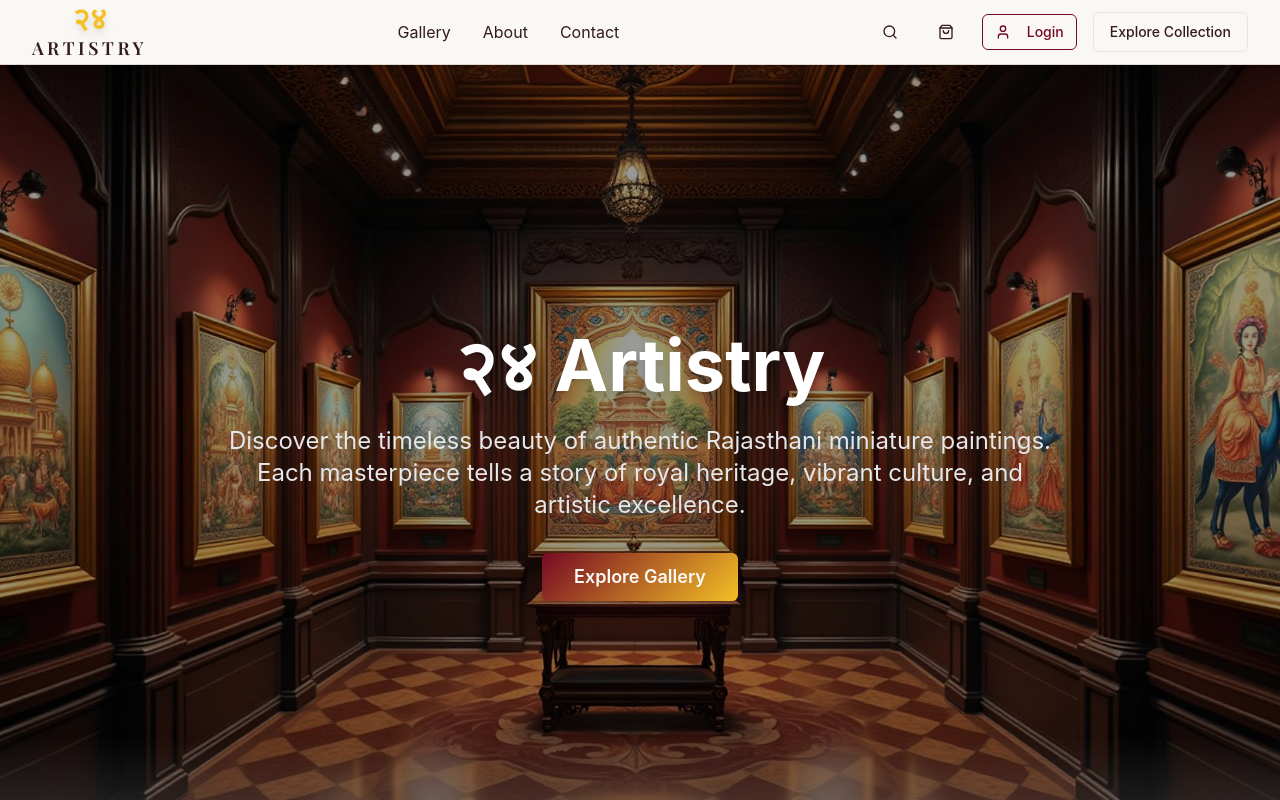
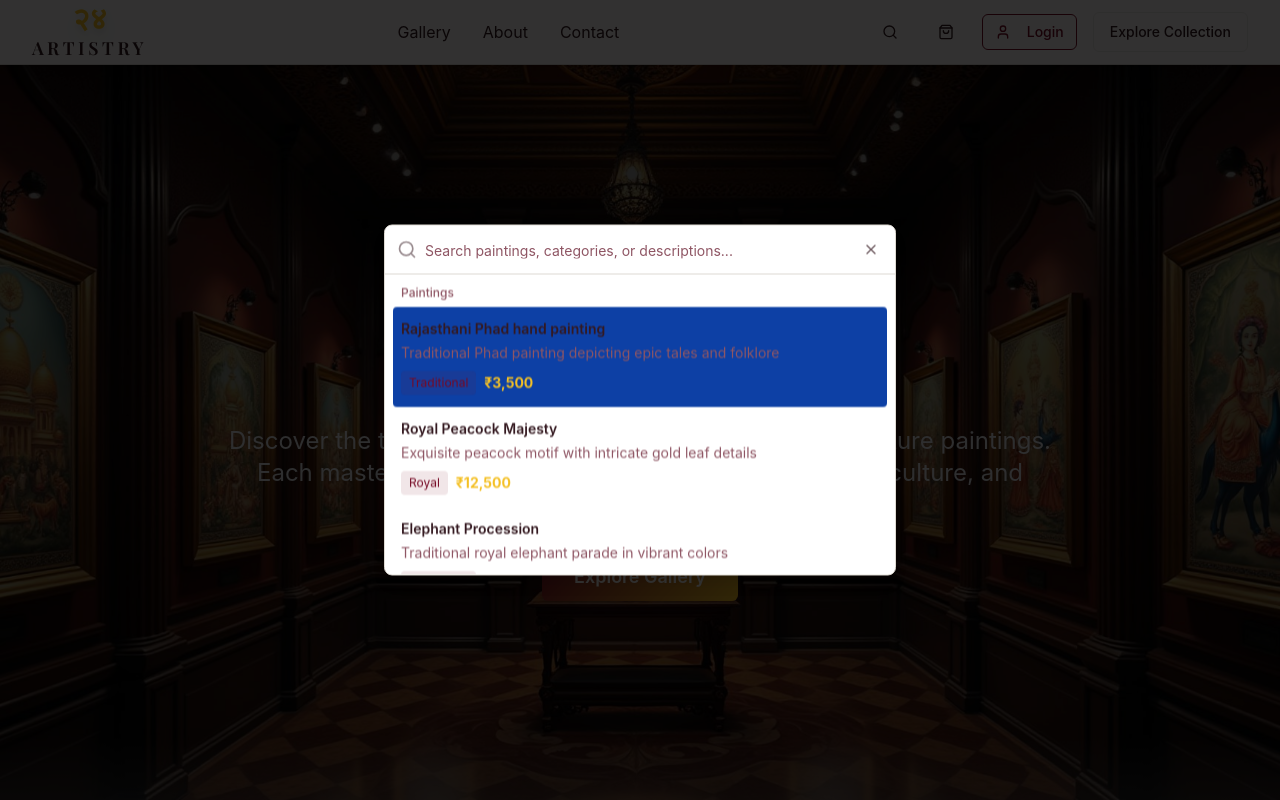
Before and after one commit to Harshchougule1/twentyfour-rajasthani-artistry, a React (Vite) app: page / in a window 1280 px wide. Both pictures are taken after a click on the button 889 px from the left and 32 px from the top of the page. Shown: the top 800 px of the page. Built offline with nearby package versions, Linux system fonts and the light colour scheme.

Commit message:
Implement Search Functionality
Make the search tab functional by adding the necessary backend and frontend logic to allow users to search for paintings.

```diff
--- a/package.json
+++ b/package.json
@@ -43,7 +43,7 @@
     "@tanstack/react-query": "^5.56.2",
     "class-variance-authority": "^0.7.1",
     "clsx": "^2.1.1",
-    "cmdk": "^1.0.0",
+    "cmdk": "^1.1.1",
     "date-fns": "^3.6.0",
     "embla-carousel-react": "^8.3.0",
     "input-otp": "^1.2.4",
--- a/src/components/Header.tsx
+++ b/src/components/Header.tsx
@@ -2,6 +2,7 @@ import { Button } from "@/components/ui/button";
 import { Menu, Search, User, LogOut } from "lucide-react";
 import { CartSheet } from "./CartSheet";
 import { AuthDialog } from "./AuthDialog";
+import SearchDialog from "./SearchDialog";
 import { useAuth } from "@/hooks/useAuth";
 import { useState } from "react";
 
@@ -11,6 +12,7 @@ interface HeaderProps {
 
 const Header = ({ onShowOrders }: HeaderProps) => {
   const [showAuthDialog, setShowAuthDialog] = useState(false);
+  const [showSearchDialog, setShowSearchDialog] = useState(false);
   const { user, signOut } = useAuth();
 
   return (
@@ -47,7 +49,11 @@ const Header = ({ onShowOrders }: HeaderProps) => {
 
           {/* Actions */}
           <div className="flex items-center space-x-4">
-            <Button variant="ghost" size="icon">
+            <Button
+              variant="ghost"
+              size="icon"
+              onClick={() => setShowSearchDialog(true)}
+            >
               <Search className="h-5 w-5" />
             </Button>
             <CartSheet />
@@ -101,6 +107,10 @@ const Header = ({ onShowOrders }: HeaderProps) => {
         open={showAuthDialog}
         onOpenChange={setShowAuthDialog}
       />
+      <SearchDialog
+        open={showSearchDialog}
+        onOpenChange={setShowSearchDialog}
+      />
     </header>
   );
 };
--- /dev/null
+++ b/src/components/SearchDialog.tsx
@@ -0,0 +1,118 @@
+import { useState } from "react";
+import { Dialog, DialogContent, DialogHeader, DialogTitle } from "@/components/ui/dialog";
+import { Command, CommandDialog, CommandEmpty, CommandGroup, CommandInput, CommandItem, CommandList } from "@/components/ui/command";
+import { Search } from "lucide-react";
+
+interface SearchDialogProps {
+  open: boolean;
+  onOpenChange: (open: boolean) => void;
+}
+
+const paintings = [
+  {
+    id: 1,
+    title: "Rajasthani Phad hand painting",
+    price: "₹3,500",
+    description: "Traditional Phad painting depicting epic tales and folklore",
+    category: "Traditional"
+  },
+  {
+    id: 2,
+    title: "Royal Peacock Majesty",
+    price: "₹12,500",
+    description: "Exquisite peacock motif with intricate gold leaf details",
+    category: "Royal"
+  },
+  {
+    id: 3,
+    title: "Elephant Procession",
+    price: "₹18,000",
+    description: "Traditional royal elephant parade in vibrant colors",
+    category: "Traditional"
+  },
+  {
+    id: 4,
+    title: "Heritage Collection",
+    price: "₹25,000",
+    description: "Curated set of classical Rajasthani miniatures",
+    category: "Heritage"
+  }
+];
+
+const SearchDialog = ({ open, onOpenChange }: SearchDialogProps) => {
+  const [searchQuery, setSearchQuery] = useState("");
+
+  const filteredPaintings = paintings.filter(painting =>
+    painting.title.toLowerCase().includes(searchQuery.toLowerCase()) ||
+    painting.description.toLowerCase().includes(searchQuery.toLowerCase()) ||
+    painting.category.toLowerCase().includes(searchQuery.toLowerCase())
+  );
+
+  const handleSelectPainting = (painting: typeof paintings[0]) => {
+    // Scroll to gallery section and close dialog
+    document.getElementById('gallery')?.scrollIntoView({ behavior: 'smooth' });
+    onOpenChange(false);
+
+    // Optional: Open WhatsApp with the specific painting
+    setTimeout(() => {
+      window.open(
+        `https://wa.me/918605322549?text=Hi, I'm interested in ${painting.title} for ${painting.price}`,
+        '_blank'
+      );
+    }, 500);
+  };
+
+  return (
+    <CommandDialog open={open} onOpenChange={onOpenChange}>
+      <CommandInput
+        placeholder="Search paintings, categories, or descriptions..."
+        value={searchQuery}
+        onValueChange={setSearchQuery}
+      />
+      <CommandList>
+        <CommandEmpty>No paintings found.</CommandEmpty>
+        <CommandGroup heading="Paintings">
+          {filteredPaintings.map((painting) => (
+            <CommandItem
+              key={painting.id}
+              onSelect={() => handleSelectPainting(painting)}
+              className="flex flex-col items-start p-4 cursor-pointer"
+            >
+              <div className="flex justify-between w-full items-start">
+                <div className="flex-1">
+                  <div className="font-semibold text-foreground">{painting.title}</div>
+                  <div className="text-sm text-muted-foreground mt-1">{painting.description}</div>
+                  <div className="flex items-center gap-2 mt-2">
+                    <span className="text-xs bg-primary/10 text-primary px-2 py-1 rounded">
+                      {painting.category}
+                    </span>
+                    <span className="font-bold text-rajasthani-gold">{painting.price}</span>
+                  </div>
+                </div>
+              </div>
+            </CommandItem>
+          ))}
+        </CommandGroup>
+        {searchQuery && filteredPaintings.length === 0 && (
+          <CommandGroup heading="Actions">
+            <CommandItem
+              onSelect={() => {
+                window.open(
+                  `https://wa.me/918605322549?text=Hi, I'm looking for: ${searchQuery}`,
+                  '_blank'
+                );
+                onOpenChange(false);
+              }}
+              className="flex items-center gap-2 p-4 cursor-pointer"
+            >
+              <Search className="h-4 w-4" />
+              <span>Ask about "{searchQuery}" on WhatsApp</span>
+            </CommandItem>
+          </CommandGroup>
+        )}
+      </CommandList>
+    </CommandDialog>
+  );
+};
+
+export default SearchDialog;
```
Also changed, not shown: 1 other file (tests, documents, lock files or other folders).
